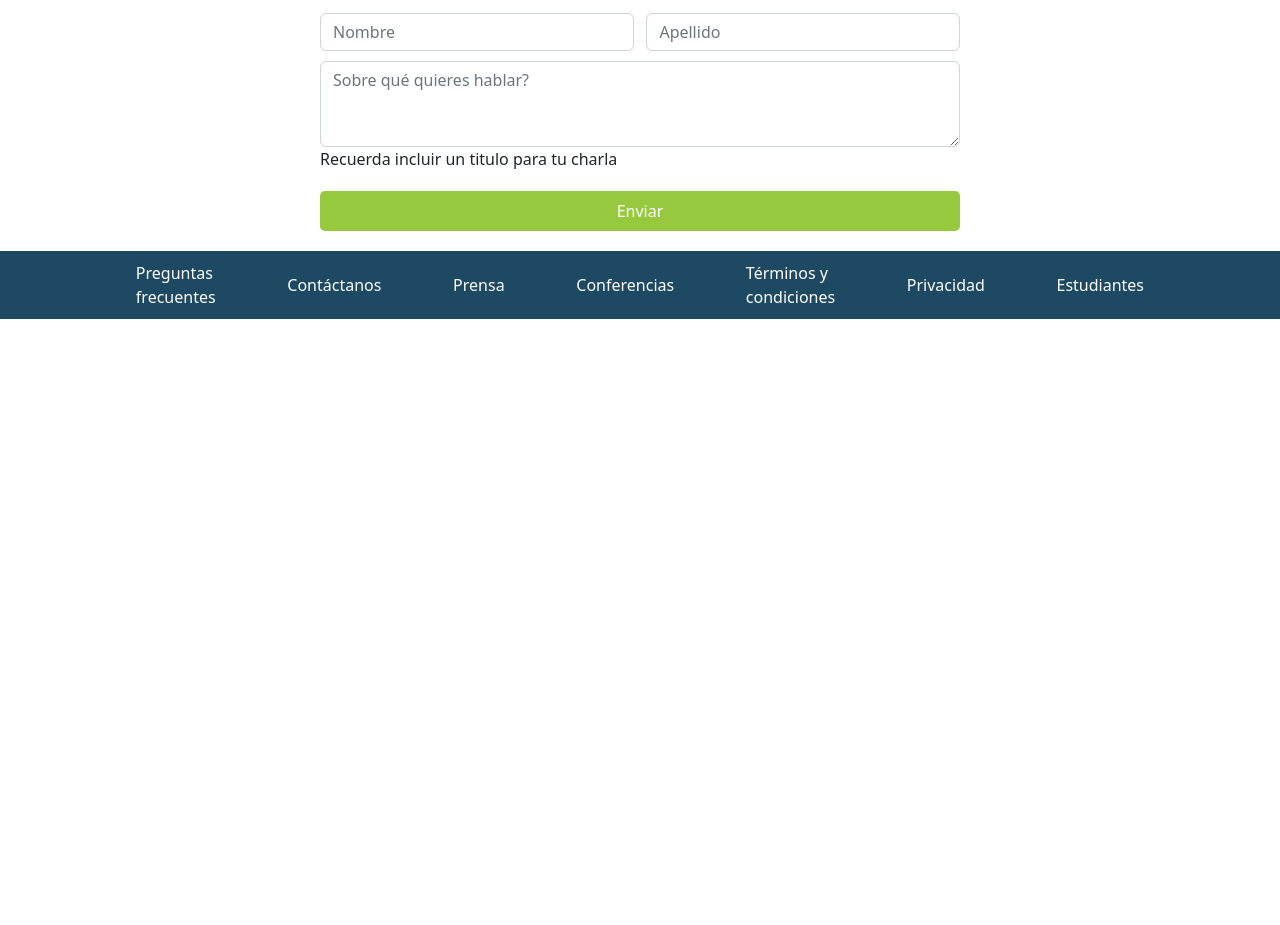
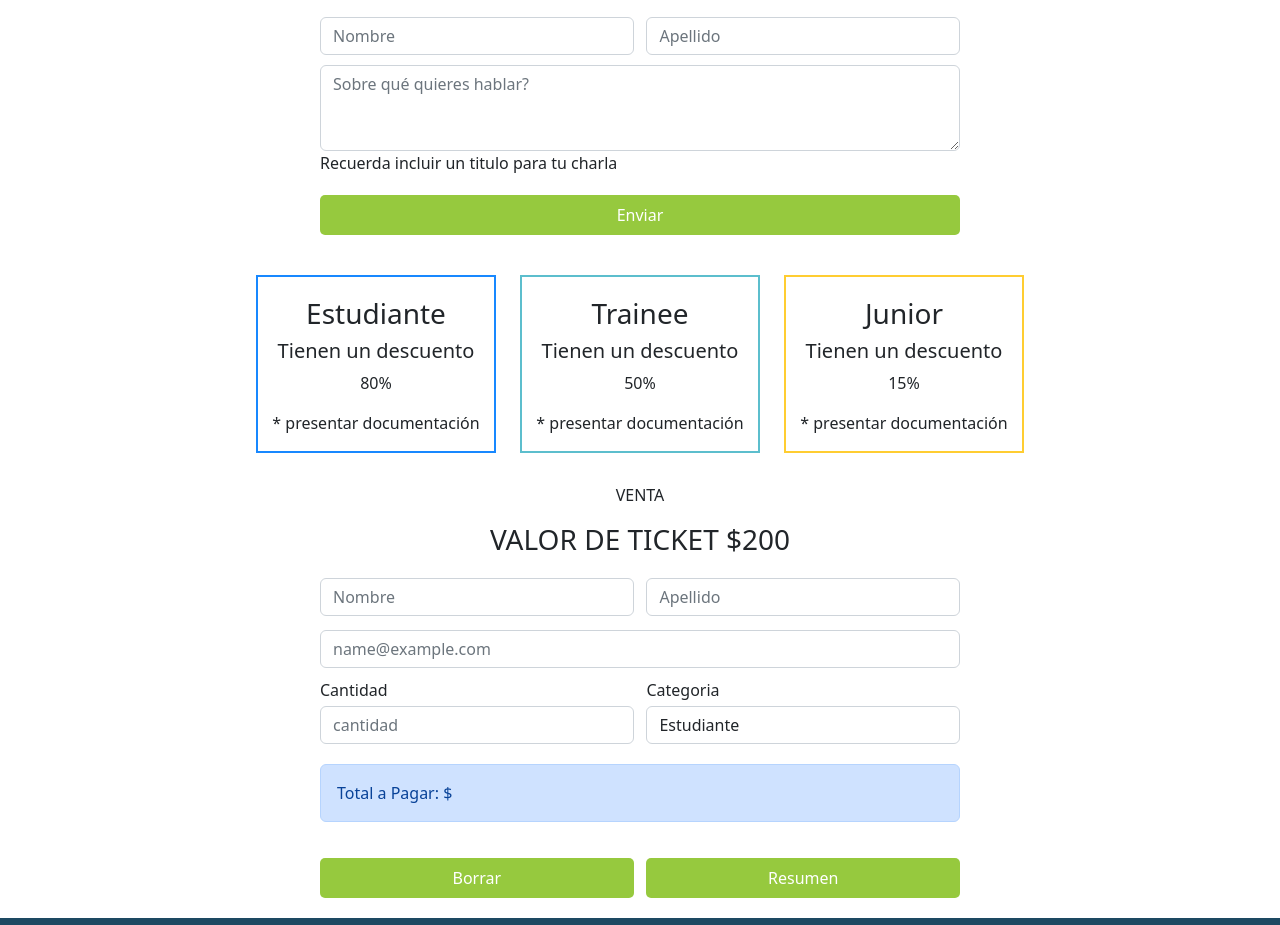
Before and after one commit to matiaspereyra123/codoacodo-TP-Integrador, a plain HTML site: page index.html in a window 1280 px wide. Shown: the part 1860-2785 px from the top of the page. Before the commit the page ends 2179 px from the top, so only its background shows below. Drawn offline with nearby package versions, Linux system fonts and the light colour scheme.

Commit message:
Integrador JS Formulario Descuento

```diff
--- a/index.html
+++ b/index.html
@@ -53,7 +53,7 @@
                                 <a class="nav-link">Conviértete en orador</a>
                             </li>
                             <li class="nav-item">
-                                <a class="nav-link nav-ticket">Comprar tickets</a>
+                                <a class="nav-link nav-ticket" href="#form-ticket">Comprar tickets</a>
                             </li>
                         </ul>
                         </div>
@@ -82,15 +82,13 @@
             <button type="button" class="btn btn-outline btn-orador">Quiero
                 ser orador</button>
 
-            <button type="button" class="btn btn-success btn btn-tickets">Comprar
-                tickets</button>
+            <a href="#form-ticket"><button type="button" class="btn btn-success btn btn-tickets" > Comprar
+                tickets</button></a>
         </section>
         <section class="container-title">
             <p>Conoce a los</p>
             <h2>ORADORES</h2>
         </section>
-
-
         <section class="container-cards">
             <div class="row row-cols-1 row-cols-md-3 g-4">
                 <div class="col">
@@ -147,6 +145,8 @@
               </div>
         </section>
 
+
+
         <section class="container-img-honolulu-text">
             <article class="box-img-honolulu">
                 <img src="img/honolulu.jpg">
@@ -186,6 +186,7 @@
 
 
 
+
             <div class="form-group">
 
                 <textarea class="form-control textarea"
@@ -195,6 +196,94 @@
             </div>
             <button class="enviar">Enviar</button>
         </form>
+        <section class="container-cards">
+            <div class="row row-cols-1 row-cols-md-3 g-4">
+                <div class="col">
+                    <div class="card-ticket">
+
+                    <div class="card-body estudiante">
+
+                        <h3>Estudiante</h3>
+
+                        <h5> Tienen un descuento</h5>
+                        <p>80%</p>
+                        <p>* presentar documentación</p>
+
+                    </div>
+                  </div>
+                </div>
+                <div class="col">
+                  <div class="card-ticket">
+
+                    <div class="card-body trainee">
+                        <h3>Trainee</h3>
+                        <h5> Tienen un descuento</h5>
+                        <p>50%</p>
+                        <p>* presentar documentación</p>
+
+                    </div>
+                  </div>
+                </div>
+                <div class="col">
+                    <div class="card-ticket">
+
+                    <div class="card-body junior">
+                        <h3>Junior</h3>
+                   <h5> Tienen un descuento</h5>
+                   <p>15%</p>
+                   <p>* presentar documentación</p>
+
+                </div>
+                  </div>
+                </div>
+
+              </div>
+        </section>
+        <article class="container-title-form">
+            <p>VENTA</p>
+            <h3>VALOR DE TICKET $200</h3>
+        </article>
+        <section>
+            <form class="form" id ="form-ticket">
+
+                <section class="container-inputs">
+                    <input type="text" class="form-control input-name"
+                        placeholder="Nombre">
+                    <input type="text" class="form-control input-lastname"
+                        placeholder="Apellido">
+                </section>
+                <input type="email" class="form-control input-email" id="exampleFormControlInput1" placeholder="name@example.com">
+
+
+                <section class="container-inputs">
+                        <article class="input-cantidad">
+                            <p>Cantidad</p>
+     <input type="text" class="form-control"
+                        placeholder="cantidad" id="input-cantidad" >
+                        </article>
+
+                        <article class="input-categoria">
+                            <p>Categoria</p>
+      <select class="form-control " id="selectCategoria">
+                            <option value=1>Estudiante</option>
+                            <option value=2>Trainee</option>
+                            <option value=3>Junior</option>
+
+                          </select>
+                        </article>
+
+                </section>
+                <div class="alert alert-primary" role="alert">
+                    Total a Pagar: $  <label for="" id="totalPagar"></label>
+                  </div>
+                <div class="container-btn-ticket">
+                      <button class="btn-borrar" id="btn-borrar">Borrar</button>
+                      <button class="btn-resumen" id ="btn-resumen">Resumen</button>
+                </div>
+
+            </form>
+        </section>
+
 
         <footer>
             <section class="container-footer">
@@ -211,6 +300,7 @@
 
             <footer>
             </main>
+            <script src="js/ticket.js"></script>
         </body>
 
     </html>
--- /dev/null
+++ b/js/ticket.js
@@ -0,0 +1,56 @@
+
+  /*
+    Pedir al usuario nombre y en qué año nació.
+    La máquina procesa y luego lo saluda y
+    le indica cuántos años tiene.
+*/
+    let btnResumen;
+    let btnBorrar;
+    let selectCategoria;
+    let cantidad;
+    let totalConDescuento;
+    let totalSinDescuento;
+    let precio=200;
+    let totalPagar;
+
+totalPagar = document.getElementById("totalPagar");
+btnBorrar=document.getElementById("btn-borrar");
+btnResumen = document.getElementById("btn-resumen");
+
+ function procesar(e) {
+    e.preventDefault();
+
+selectCategoria = document.getElementById("selectCategoria").value;
+inputCantidad = document.getElementById("input-cantidad").value;
+
+function descuentoTicket(categoria,cantidad){
+        totalSinDescuento = cantidad*precio;
+        if(categoria ==1){
+            totalConDescuento=(totalSinDescuento-((totalSinDescuento*80)/100));
+            totalPagar.innerText =totalConDescuento;
+        }
+        if(categoria==2){
+            totalConDescuento=(totalSinDescuento-((totalSinDescuento*50)/100));
+            totalPagar.innerText =totalConDescuento;
+        }
+        if(categoria==3){
+            totalConDescuento=(totalSinDescuento-((totalSinDescuento*15)/100));
+            totalPagar.innerText =totalConDescuento;
+        }
+    }
+
+
+    // PROCESO
+
+
+    descuentoTicket(selectCategoria,inputCantidad);
+    // SALIDA(S)
+}
+function borrar(){
+    totalPagar.innerText = 0;
+
+}
+
+
+btnResumen.onclick = procesar;
+btnBorrar.onclick = borrar;
--- a/style.css
+++ b/style.css
@@ -73,6 +73,25 @@ text-align: center;
     margin:auto;
     margin-top:20px;
 }
+.card-ticket{
+    border:0px;
+    text-align: center;
+    margin-top:20px;
+
+}
+.estudiante{
+    border:2px solid #1888FF;
+    padding-top:20px;
+}
+.trainee{
+    border:2px solid #5CBECD;
+    padding-top:20px;
+}
+.junior{
+    border:2px solid #FFCD31;
+    padding-top:20px;
+}
+
 .card-img-top{
     height:100%;
 }
@@ -123,9 +142,9 @@ u{
     width:90%;
 margin:auto;
 }
-.form input{
+/* .form input{
     margin-top: 10px;
-}
+} */
 .textarea{
     margin-top:10px;
 }
@@ -143,8 +162,30 @@ margin:auto;
     background-color: #729731;
 }
 
+.input-categoria{
+    height: auto;
+margin-top: auto;
+}
+.alert-primary{
+    margin-top:20px;
 
-
+}
+.alert-price{
+    display: inline-block;
+}
+.btn-borrar,.btn-resumen{
+    height:40px;
+    border-radius: 5px;
+    border:none;
+    width:100%;
+    color:#fff;
+    background-color: #96C93E;
+    margin-top: 20px;
+    transition: background-color 1s;
+}
+.btn-borrar:hover,.btn-resumen:hover{
+    background-color: #729731;
+}
 
 .container-footer{
     margin-top:20px;
@@ -168,9 +209,18 @@ footer article{
 .container-footer a{
     text-decoration:none;
     color:#fff;
+}
+.input-cantidad p,.input-categoria p{
+    padding-top:10px;
+  margin-bottom: 4px;
+
+}
+.input-name, .input-lastname,.input-email{
+    margin-top:14px;
+}
 
 
-}
+
 @media (min-width: 768px) {
     .card{
         height:100%;
@@ -181,6 +231,7 @@ footer article{
     .steve{
         height:100%;
     }
+
 }
 
  @media (max-width: 991px) {
@@ -196,6 +247,7 @@ footer article{
     footer article{
         margin-top:20px;
     }
+
   }
 
   @media (min-width: 992px) {
@@ -275,13 +327,23 @@ footer article{
     .form{
         width:50%;
     }
-    .container-inputs{
+    .container-inputs,.container-btn-ticket{
         display:flex;
         justify-content:space-between;
     }
+
+
     .input-name, .input-lastname{
        width:49%;
     }
+    .input-cantidad, .input-categoria{
+
+            width: 49%;
+    }
+    .btn-borrar, .btn-resumen{
+        width:49%;
+    }
+
   .container-footer{
     padding-left:100px;
     padding-right: 100px;
```
